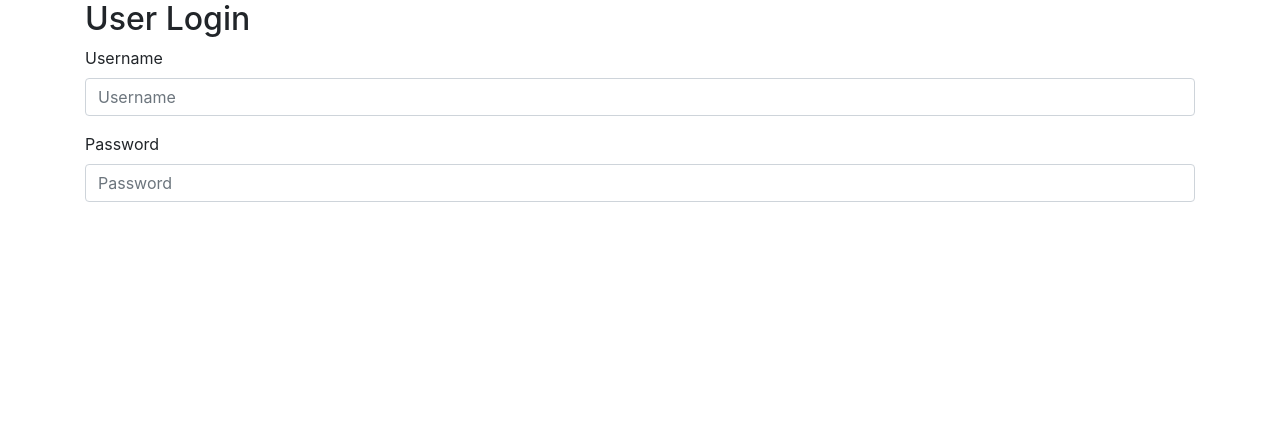
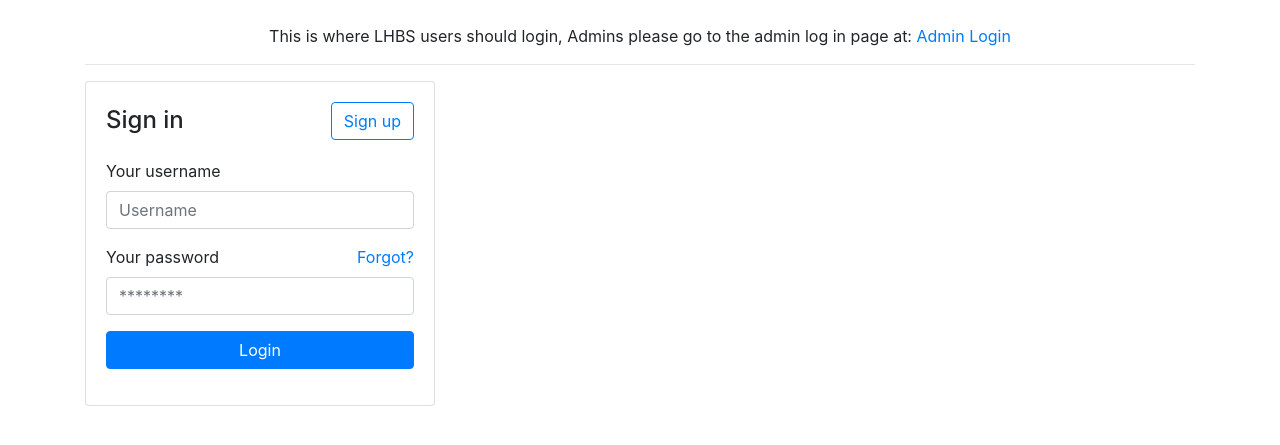
Before and after one commit to Will-Stewart/COMP2003-2020-GROUP-P-LHBS, a PHP site: page /loginUser.php in a window 1280 px wide. Shown: the part 82-527 px from the top of the page. Run offline with PHP 8.4, Linux system fonts and the light colour scheme.

Commit message:
user login page updated to conform to layout

```diff
--- a/website/loginUser.php
+++ b/website/loginUser.php
@@ -59,20 +59,41 @@
 </nav>
 
 <!--This is the user login form-->
+<div class="container">
+    <br>  <p class="text-center">This is where LHBS users should login, Admins please go to the admin log in page at: <a href="loginAdmin.php"> Admin Login</a></p>
+    <hr>
 
-<div class="container">
-    <h2>User Login</h2>
-    <form>
-        <div class="mb-3">
-            <label class="form-label">Username</label>
-            <input type="text" class="form-control" placeholder="Username" id="">
-        </div>
-        <div class="mb-3">
-            <label class="form-label">Password</label>
-            <input type="password" class="form-control" placeholder="Password" id="">
-        </div>
-    </form>
-</div>
+    <div class="row">
+        <aside class="col-sm-4">
+            <div class="card">
+                <article class="card-body">
+                    <a href="" class="float-right btn btn-outline-primary">Sign up</a>
+                    <h4 class="card-title mb-4 mt-1">Sign in</h4>
+                    <form>
+                        <div class="form-group">
+                            <label>Your username</label>
+                            <input type="text" class="form-control" placeholder="Username" id="">
+                        </div> <!-- form-group// -->
+                        <div class="form-group">
+                            <a class="float-right" href="#">Forgot?</a>
+                            <label>Your password</label>
+                            <input type="password" class="form-control" placeholder="********" id="">
+                        </div> <!-- form-group// -->
+                        <div class="form-group">
+                        </div> <!-- form-group// -->
+                        <div class="form-group">
+                            <button type="submit" class="btn btn-primary btn-block"> Login  </button>
+                        </div> <!-- form-group// -->
+                    </form>
+                </article>
+            </div> <!-- card.// -->
+
+        </aside> <!-- col.// -->
+        <aside class="col-sm-4">
+
+        </aside>
+    </div>
+
 
 </body>
 </html>
```
